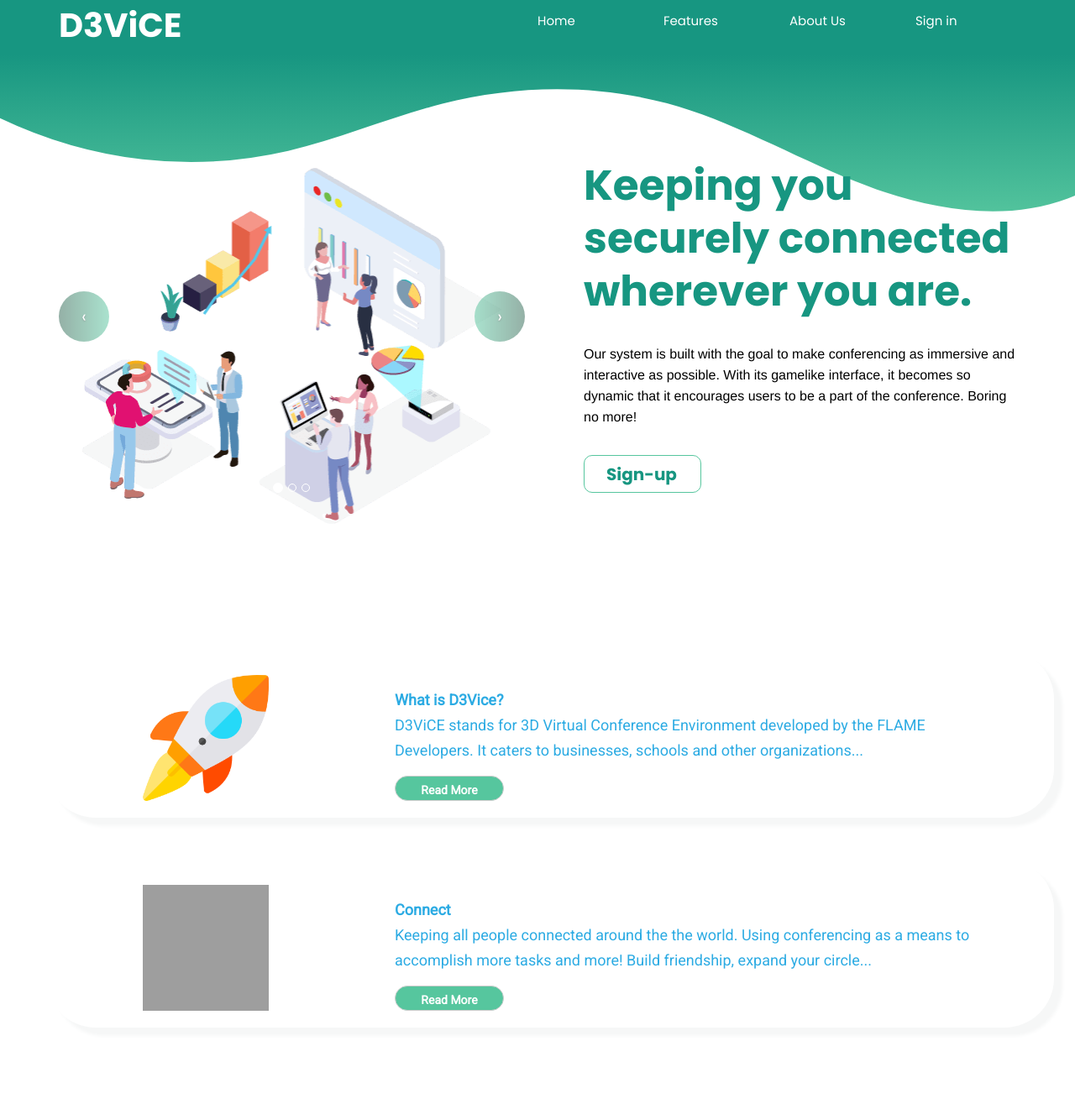
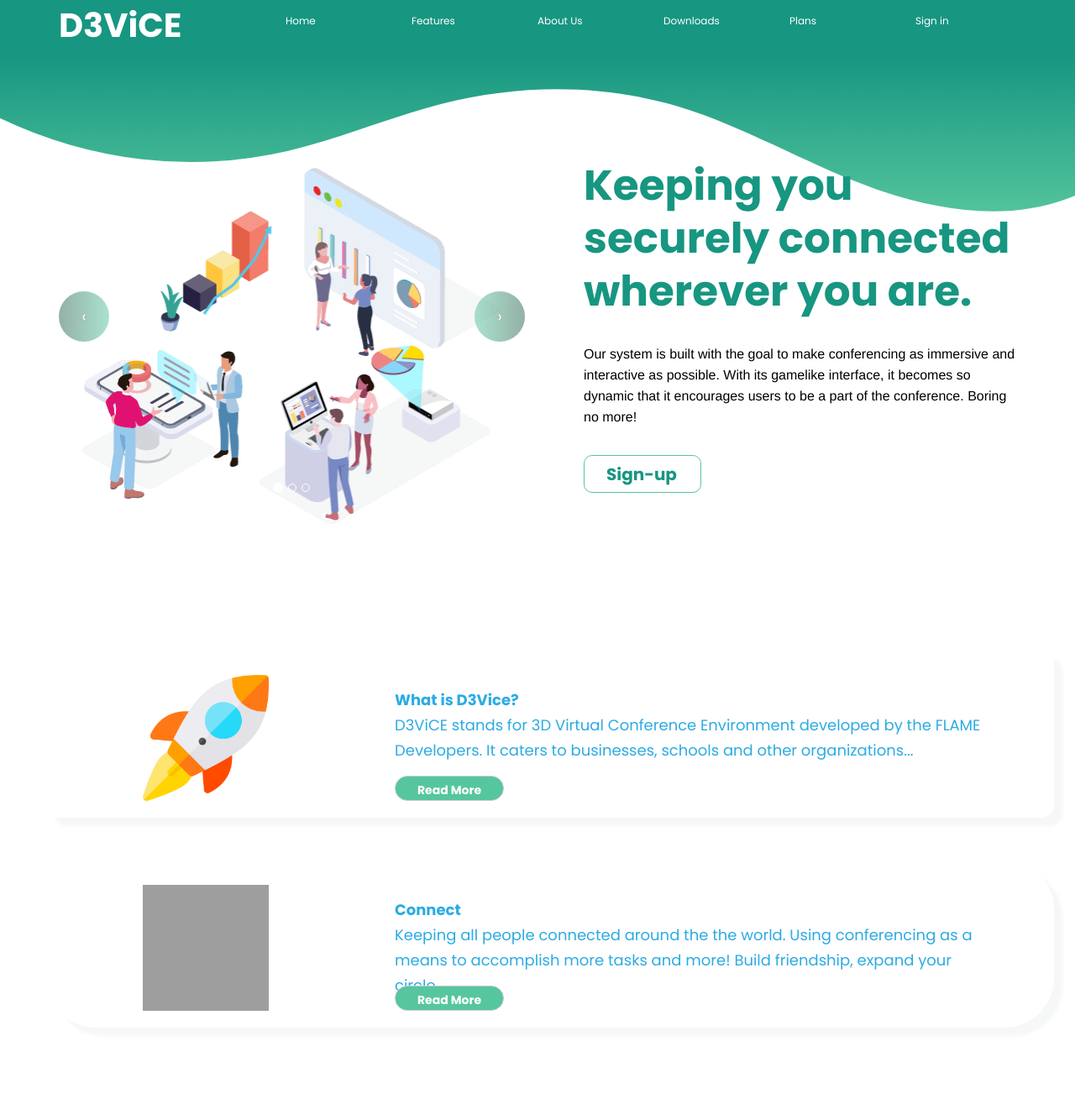
Before and after one commit to Purangki/D3ViCE-Project, a Django app: page /D3ViCE_Home/home in a window 1280 px wide. Shown: the whole page at 84% size. Run offline with Django 3.2, Linux system fonts and the light colour scheme; parts of the project's set-up code (start-up, migrations or seed data) failed here and were passed over; some libraries are stand-ins or nearby versions; grey boxes are pictures that could not be loaded.

Commit message:
update templates

```diff
--- a/static/css/home/style.css
+++ b/static/css/home/style.css
@@ -44,7 +44,7 @@
 	background: #179681;
 /*	background-image: linear-gradient(#179681, #2CABE3);*/
   	border:0;
-  	font-family:Poppins;
+  	font-family: 'Poppins';
   	/* box-shadow: 0px 15px 4px rgba(246, 247, 247, 0.5); */
 	  z-index: 0;
 }
@@ -58,7 +58,8 @@
 	font-family: Poppins;
 	font-style: normal;
 	font-weight: normal;
-	font-size: 15px;
+	/* font-size: 15px; */
+	font-size: 12px;
 	line-height: 60px;
 
 	color: #FFFFFF;
@@ -167,9 +168,9 @@
 	height: 200px;
 	margin-top: 150px;
 
-	background: #FFFFFF;
+	background: #ffffff;
 	box-shadow: 10px 10px 4px #F6F7F7;
-	border-radius: 59px;
+	border-radius: 15px;
 }
 
 #secondView img{
@@ -186,7 +187,7 @@
 	height: 252px;
 	margin-top: 45px;
 
-	font-family: Roboto;
+	font-family: 'Poppins';
 	font-style: normal;
 	font-weight: normal;
 	font-size: 18px;
@@ -197,11 +198,11 @@
 
 .readMore1{
 
-	font-family: Roboto;
+	font-family: 'Poppins';
 	font-style: normal;
 	font-weight: bold;
+	color: #FFFFFF;
 
-	color: #FFFFFF;
 }
 
 .blk1-btn{
--- a/templates/1_Home.html
+++ b/templates/1_Home.html
@@ -36,6 +36,8 @@
 							<li><a href="#home">Home</a></li>
 							<li><a href="../D3ViCE_Home/feature">Features</a></li>
 							<li><a href="../D3ViCE_Home/aboutUs">About Us</a></li>
+							<li><a href="/D3ViCE_Account/login">Downloads</a></li>
+							<li><a href="/D3ViCE_Account/login">Plans</a></li>
 							<li><a href="/D3ViCE_Account/login">Sign in</a></li>
 						</ul>
 					</div>
@@ -136,6 +138,7 @@
 				</div>
 			</div>
 		</section>
+
 		{% block footerinclude %}
 		<script src="http://code.jquery.com/jquery-3.5.1.js"
   				integrity="sha256-QWo7LDvxbWT2tbbQ97B53yJnYU3WhH/C8ycbRAkjPDc="
```
Also changed, not shown: static/css/download/style.css (added), static/css/subscription/style.css (added), templates/13_SubscriptionPlan.html (added), 1 other file.
